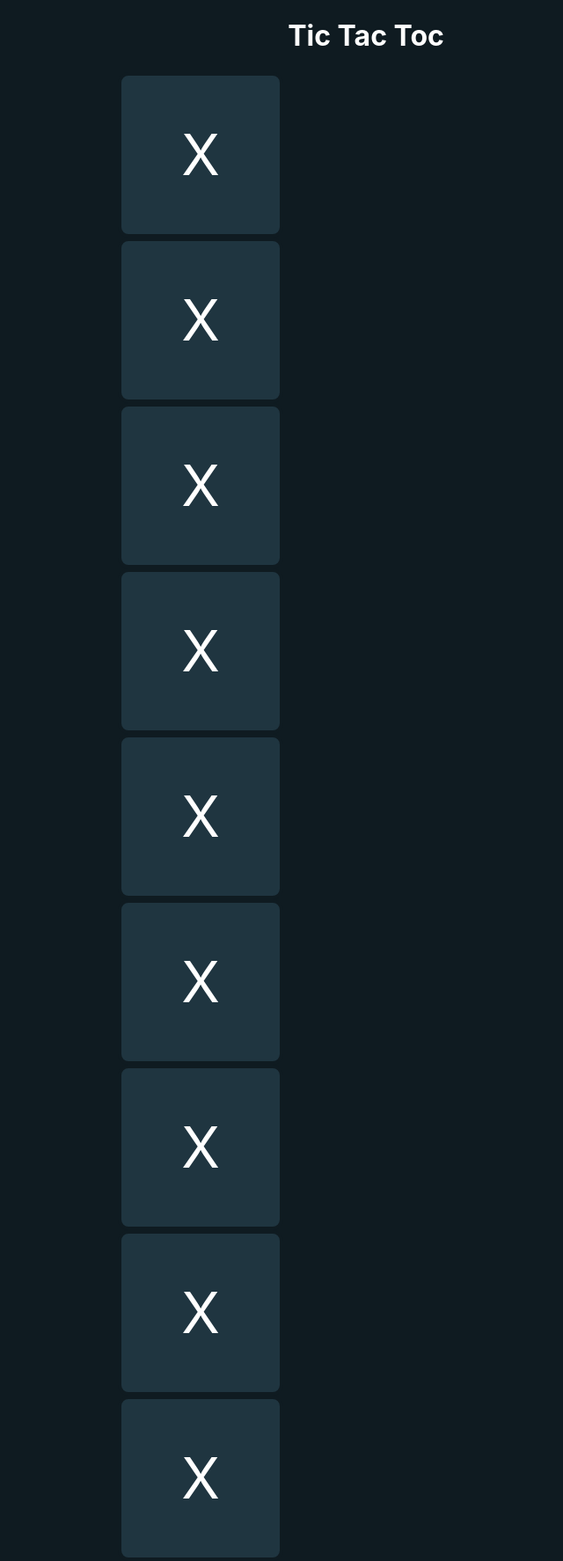
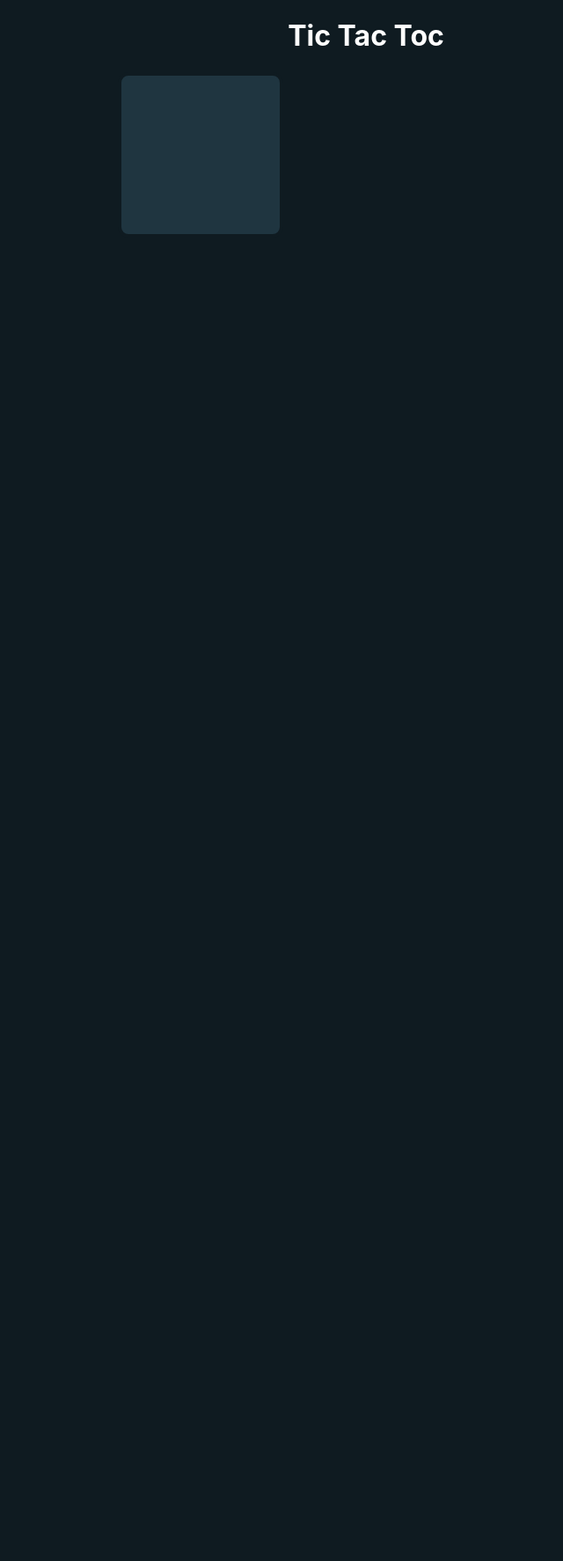
Before and after one commit to Hileene/Tic-Tac-Toe-Game, a React (Create React App) app: page / in a window 1280 px wide. Shown: the whole page at 88% size, without its empty margins (224-864 px from the left). After the commit the page ends 800 px from the top, so only its background shows below. Built offline with nearby package versions, Linux system fonts and the light colour scheme.

Commit message:
Update the structure of the function

```diff
--- a/src/Components/Tile/Tile.jsx
+++ b/src/Components/Tile/Tile.jsx
@@ -1,25 +1,11 @@
 import React from 'react'
 import './Tile.css'
 
-function Tiles() {
+function Tile({ className, value, onClick }) {
   return (
-    <div>
-      <div className="row">
-        <div className="tile">X</div>
-        <div className="tile">X</div>
-        <div className="tile">X</div>
-      </div>
-      <div className="row">
-        <div className="tile">X</div>
-        <div className="tile">X</div>
-        <div className="tile">X</div>
-      </div>
-      <div className="row">
-        <div className="tile">X</div>
-        <div className="tile">X</div>
-        <div className="tile">X</div>
-      </div>
+    <div onClick={onClick} className={`tile ${className}`}>
+      {value}
     </div>
   )
 }
-export default Tiles
+export default Tile
```
